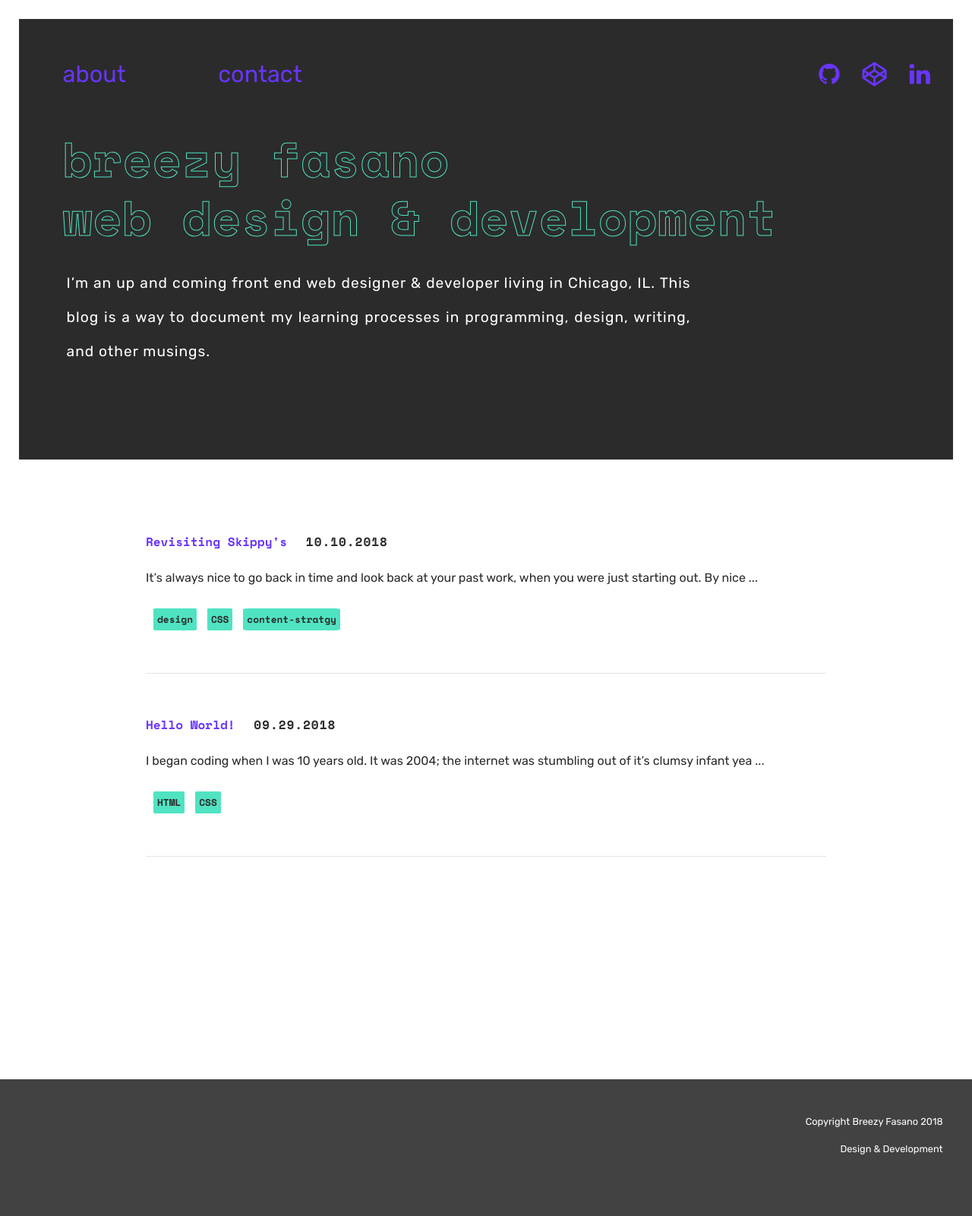
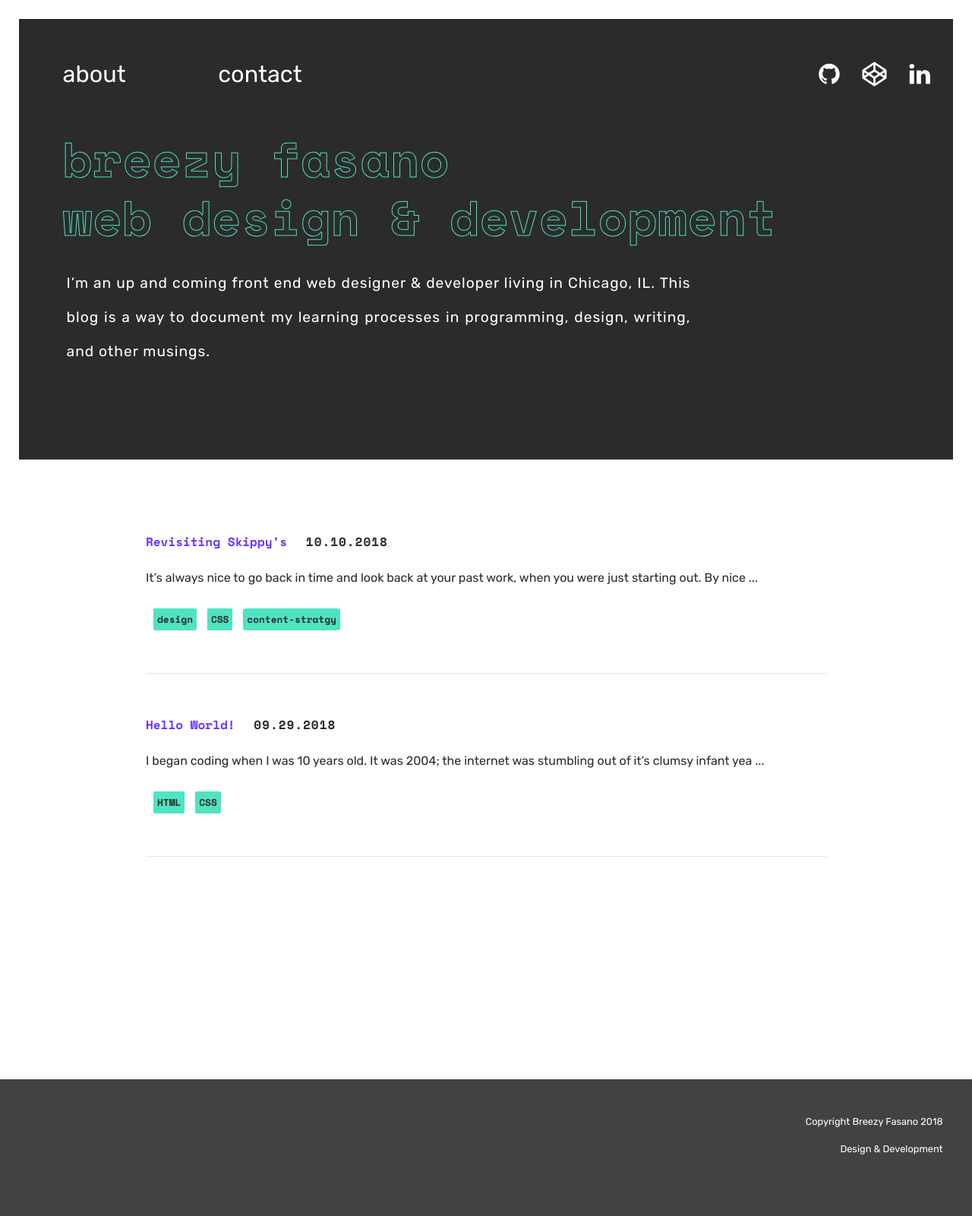
Before and after one commit to breezyfasano/breezyfasano-site, a Jekyll site: the page built from index.md, in a window 1280 px wide. Shown: the whole page at 76% size. Built offline with Jekyll 4.4.1, drawn with Linux system fonts in a browser that asks for light colours; nearby versions of some CDN libraries.

Commit message:
refactored  scripts.js and fixed incorrect nav link colors

```diff
--- a/_sass/_desktop-only.scss
+++ b/_sass/_desktop-only.scss
@@ -9,7 +9,7 @@
     }
 }
 
-    // header navigation
+    // header.html include navigation
 
     .icons {
         margin: 0 0 0 auto;
@@ -38,6 +38,9 @@
         }
         li {
             font-size: 3.4vmin;
+        }
+        a {
+            color: #fff;
         }
     }
 
--- a/_sass/_navigation.scss
+++ b/_sass/_navigation.scss
@@ -40,7 +40,7 @@
 }
 
 .navigation a {
-    //color: $basegray;
+    color: $basegray;
     display: block;
 }
 
--- a/js/scripts.js
+++ b/js/scripts.js
@@ -15,19 +15,12 @@ const openIcon = document.getElementById('open-icon');
 const closeIcon = document.getElementById('close-icon');
 
 
-const openNav = () => {
-    let navbarChildren = navbar.children;
-    for (let i = 0; i < 2; i++) {
-        let widthValue = '55vw';
-        navbar.style.width = widthValue;
-    }
+const openNav = () => { // sets the width of
+    navbar.style.width = '55vw';
 };
 
 const closeNav = () => {
-    for (let i = 0; i < 2; i++) {
         navbar.style.width = 0;
-        navbarChildren[i].style.width = 0;
-    }
 };
 
 
```
